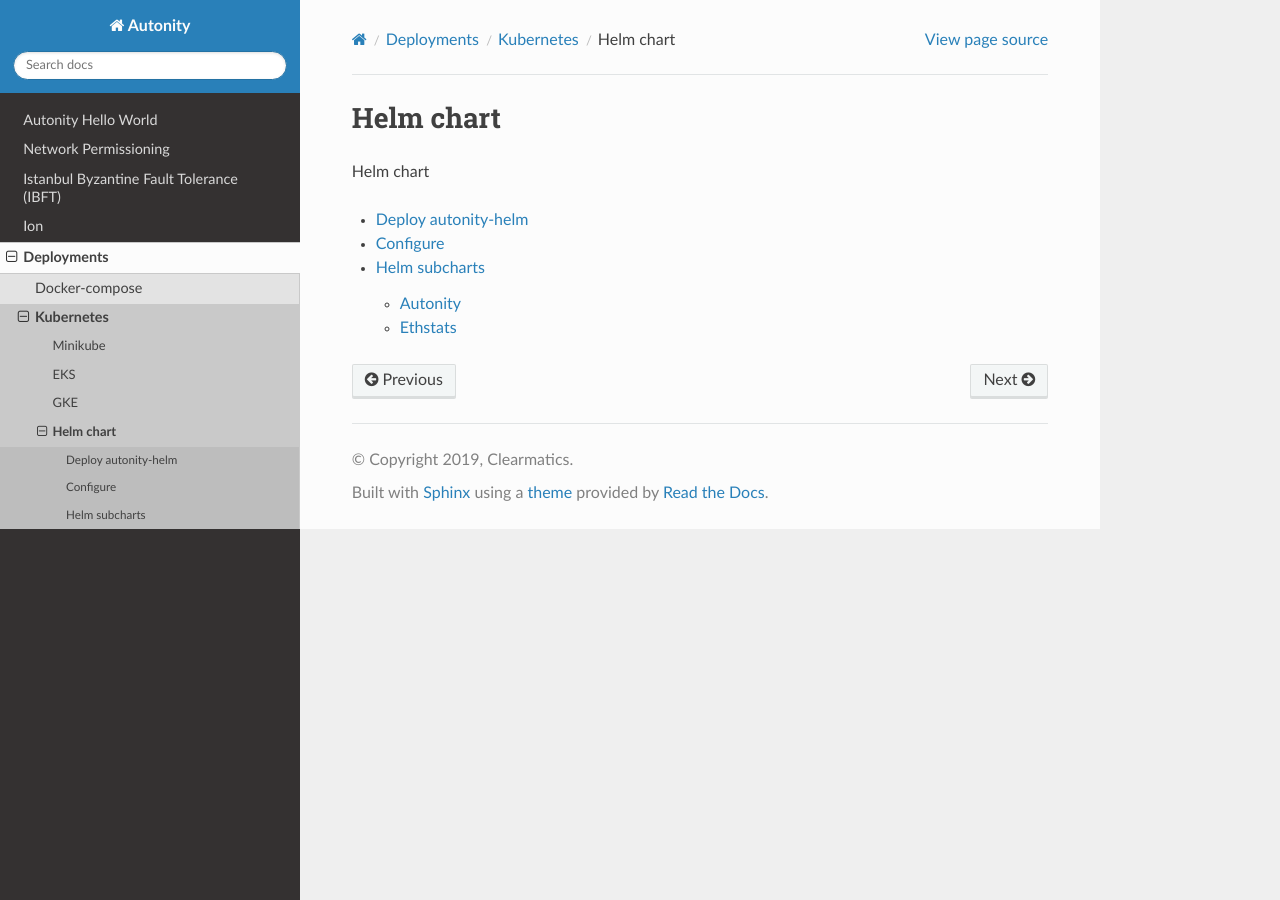
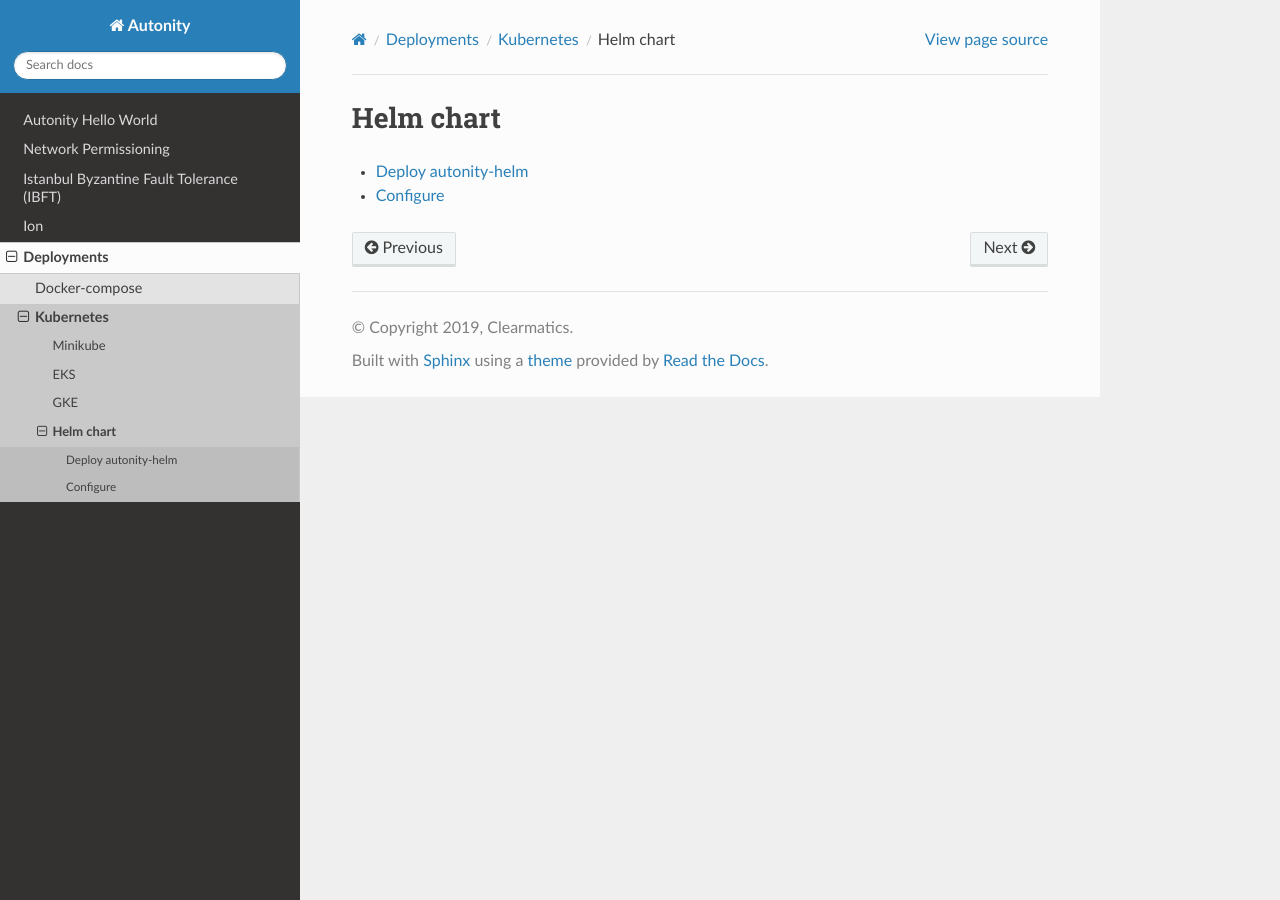
Before and after one commit to mtint/autonity-docs, a Sphinx documentation site: the page built from source/deploy/kubernetes/helm/index.rst, in a window 1280 px wide. Built offline with Sphinx 7.4.7 and the Read the Docs theme 2.0.0, drawn with Linux system fonts in a browser that asks for light colours.

Commit message:
Mask subcharts that not ready yet resolve #19

```diff
--- a/source/deploy/kubernetes/helm/index.rst
+++ b/source/deploy/kubernetes/helm/index.rst
@@ -1,11 +1,8 @@
 Helm chart
 ====================
 
-Helm chart
-
 .. toctree::
-   :maxdepth: 2
+   :maxdepth: 1
 
    install.rst
    configure.rst
-   subcharts/index.rst
```
